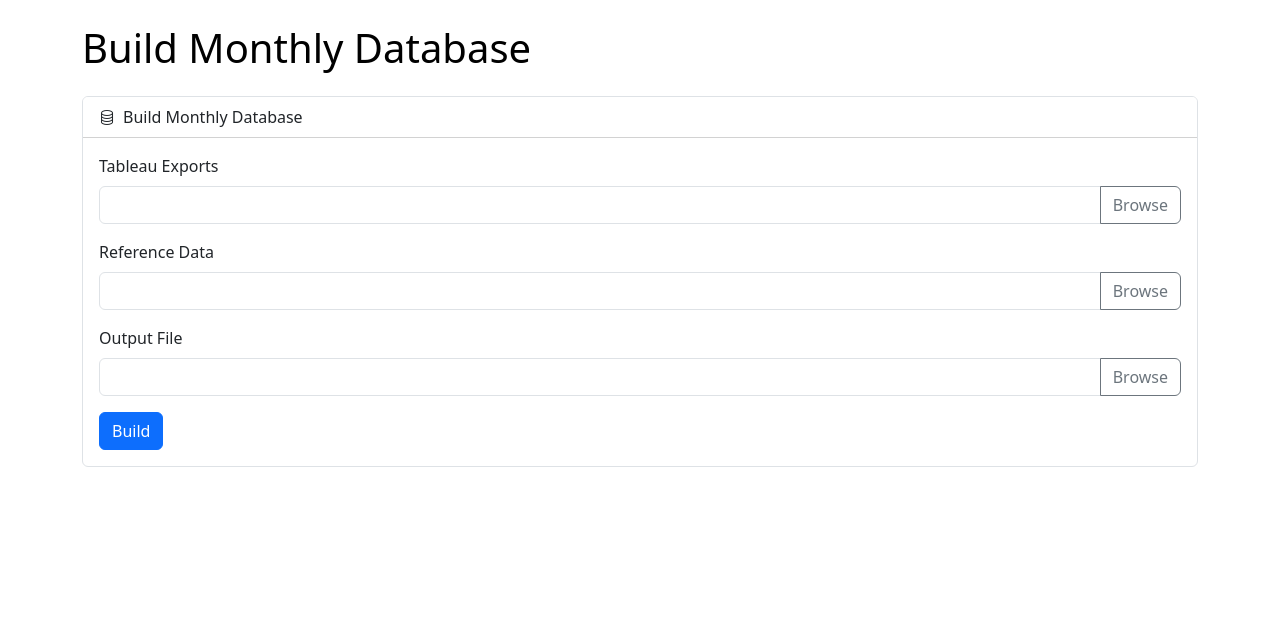
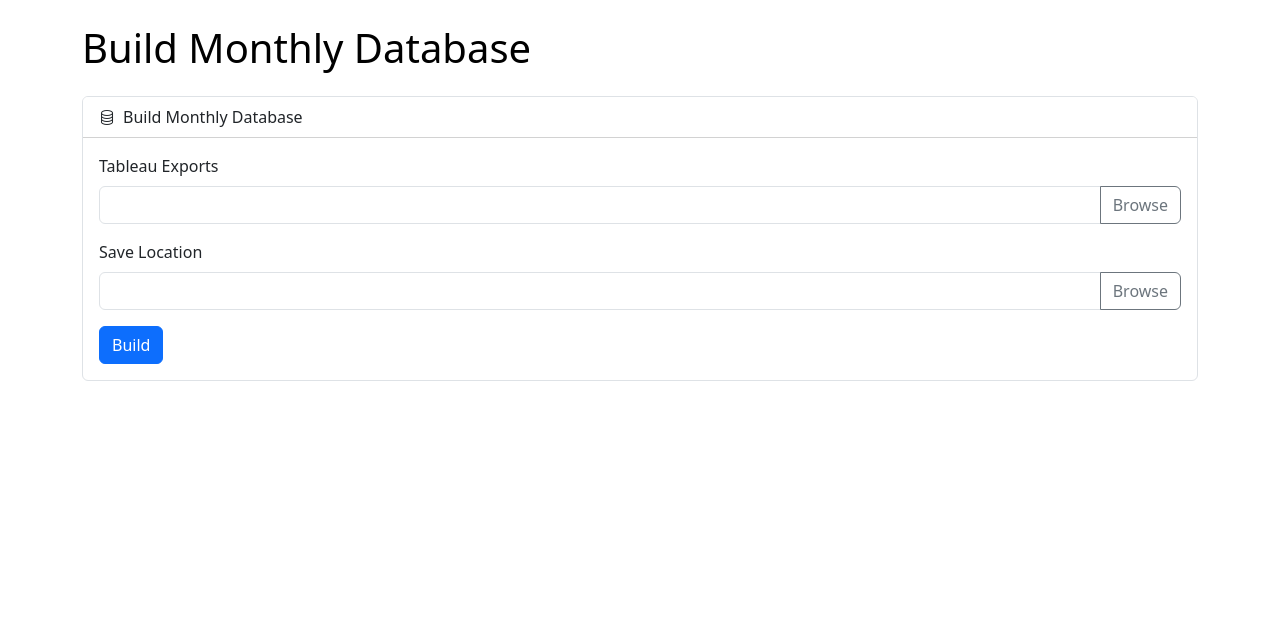
Before and after one commit to CJIMENZ/fleet-prof-app, a Flask app: page /build_db in a window 1280 px wide. Shown: the part 57-693 px from the top of the page. Run offline with Flask 3, Linux system fonts and the light colour scheme.

Commit message:
Refactor report generation and server logic to streamline database building process
- Updated the `build_monthly_database` function to accept an output directory and load configuration settings for reference data path.
- Modified the server endpoint to log actions and handle the new parameters for building the monthly database.
- Adjusted HTML templates to reflect changes in input fields, replacing reference data input with a save location input for improved clarity.

```diff
--- a/webapp/server.py
+++ b/webapp/server.py
@@ -125,26 +125,25 @@
 def build_monthly_db():
     try:
         data = request.json
-        log_user_action("Build Monthly Database",
-                       f"Tableau exports: {data.get('tableau_exports')}, "
-                       f"Ref data: {data.get('ref_data')}, "
-                       f"Output: {data.get('output')}")
+        log_user_action(
+            "Build Monthly Database",
+            f"Tableau exports: {data.get('exports_file')}, "
+            f"Output dir: {data.get('output_dir')}"
+        )
 
         # Log file operations
-        if data.get('tableau_exports'):
-            log_file_operation("Read", data['tableau_exports'])
-        if data.get('ref_data'):
-            log_file_operation("Read", data['ref_data'])
-        if data.get('output'):
-            log_file_operation("Write", data['output'])
+        if data.get('exports_file'):
+            log_file_operation("Read", data['exports_file'])
+        if data.get('output_dir'):
+            log_file_operation("Write", data['output_dir'])
 
-        build_monthly_database(
-            tableau_exports_path=data['tableau_exports'],
-            ref_data_path=data['ref_data'],
-            output_path=data['output']
+        output_path = build_monthly_database(
+            tableau_exports_path=data['exports_file'],
+            output_dir=data['output_dir'],
+            config=config
         )
 
-        log_operation_result("Build Monthly Database", "Success")
+        log_operation_result("Build Monthly Database", "Success", output_path)
         return jsonify({"status": "success"})
     except Exception as e:
         log_error(e, "Build Monthly Database")
--- a/webapp/templates/base.html
+++ b/webapp/templates/base.html
@@ -202,8 +202,7 @@
         try {
           const data = {
             exports_file: document.getElementById('exports_file').value,
-            ref_data_file: document.getElementById('db_ref_file').value,
-            output_file: document.getElementById('db_output_file').value
+            output_dir: document.getElementById('db_output_dir').value
           };
           const res = await postJson('/api/build_monthly_db', data);
           alert(res.status === 'success' ? 'Database built' : res.message);
--- a/webapp/templates/build_db.html
+++ b/webapp/templates/build_db.html
@@ -12,17 +12,10 @@
       </div>
     </div>
     <div class="mb-3">
-      <label class="form-label">Reference Data</label>
+      <label class="form-label">Save Location</label>
       <div class="input-group">
-        <input type="text" id="db_ref_file" class="form-control">
-        <button class="btn btn-outline-secondary" onclick="selectFile('db_ref_file')">Browse</button>
-      </div>
-    </div>
-    <div class="mb-3">
-      <label class="form-label">Output File</label>
-      <div class="input-group">
-        <input type="text" id="db_output_file" class="form-control">
-        <button class="btn btn-outline-secondary" onclick="selectFile('db_output_file')">Browse</button>
+        <input type="text" id="db_output_dir" class="form-control">
+        <button class="btn btn-outline-secondary" onclick="selectFolder('db_output_dir')">Browse</button>
       </div>
     </div>
     <button class="btn btn-primary" onclick="buildDatabase(this)">Build</button>
```
Also changed, not shown: modules/report_generation.py (+19 -10 lines), webapp/templates/index.html (+5 -15 lines).
